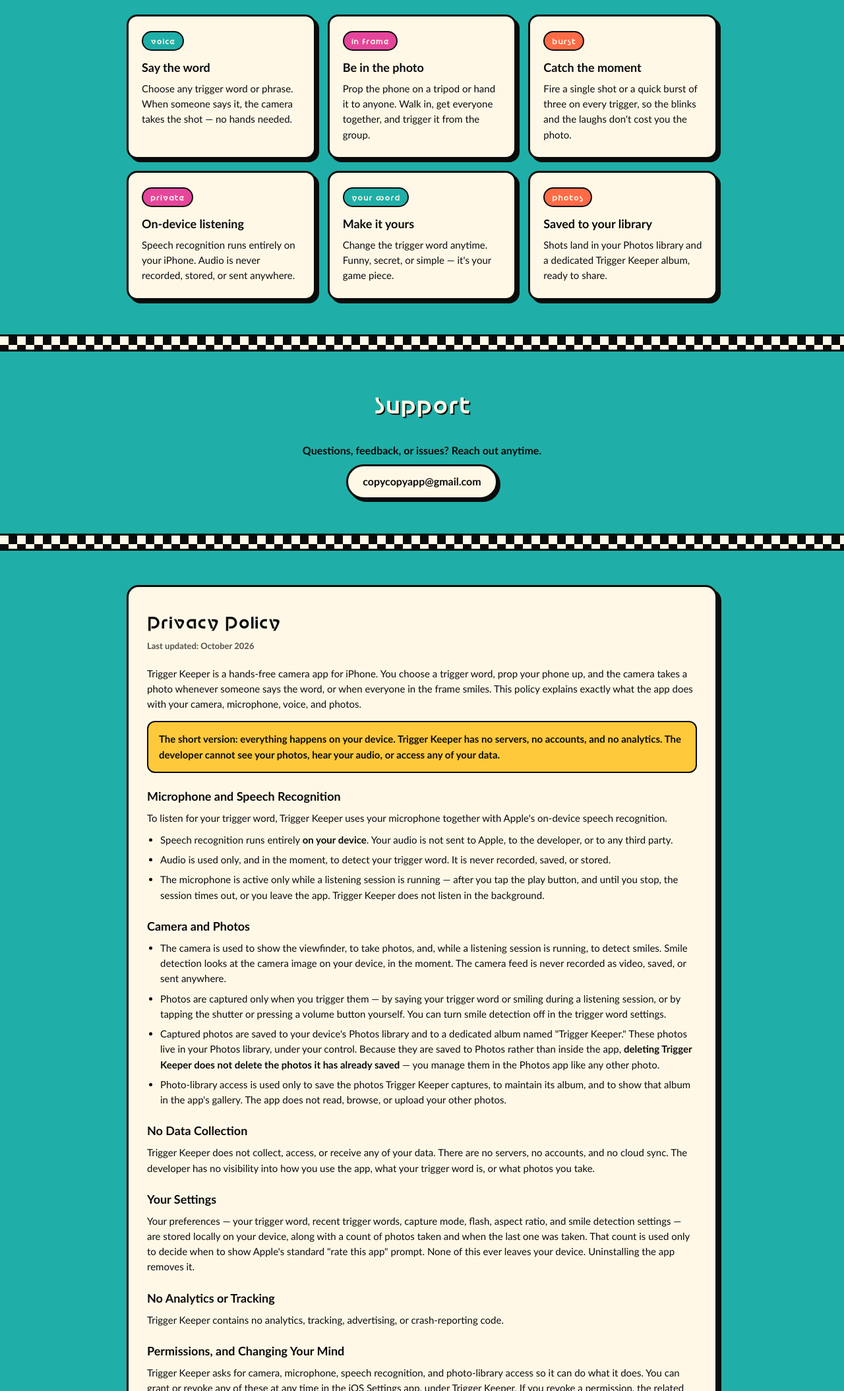
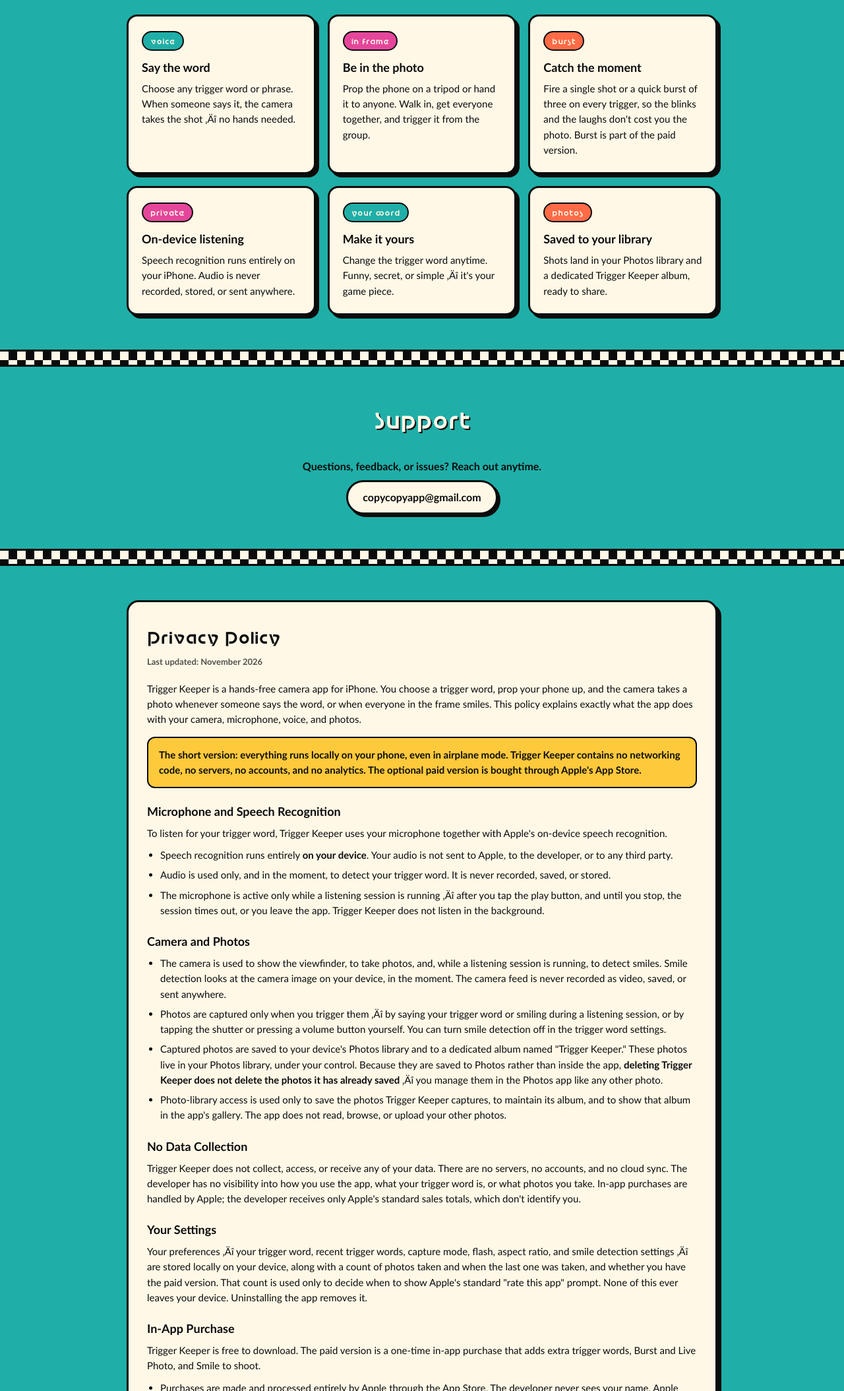
Before and after one commit to copycopyapp/copycopyapp.github.io, a plain HTML site: page trigger-keeper/index.html in a window 1280 px wide. Shown: the part 691-2800 px from the top of the page at 66% size. Drawn offline with Linux system fonts and the light colour scheme.

Commit message:
Update index.html

```diff
--- a/trigger-keeper/index.html
+++ b/trigger-keeper/index.html
@@ -3,7 +3,7 @@
 <head>
 <meta charset="UTF-8">
 <meta name="viewport" content="width=device-width, initial-scale=1.0">
-<title>Trigger Keeper — Hands-Free Group Photos for iPhone</title>
+<title>Trigger Keeper ‚Äî Hands-Free Group Photos for iPhone</title>
 <meta name="description" content="A hands-free iPhone camera. Pick a trigger word, prop your phone up, walk into frame. Say the word and the camera fires. On-device, no accounts, no tracking.">
 <style>
   @font-face {
@@ -278,7 +278,7 @@
     <div class="wrap">
       <img class="app-icon reveal d1" src="icon.png" alt="Trigger Keeper app icon" width="132" height="132">
       <h1 class="wordmark display reveal d2">Trigger Keeper</h1>
-      <p class="tagline reveal d3">Hands-free group photos. Pick a word, prop your phone, walk into frame — say the word and the camera fires.</p>
+      <p class="tagline reveal d3">Hands-free group photos. Pick a word, prop your phone, walk into frame ‚Äî say the word and the camera fires.</p>
       <div class="pills reveal d4">
         <span class="pill">On-device</span>
         <span class="pill">No accounts</span>
@@ -296,7 +296,7 @@
         <div class="card">
           <span class="tag">voice</span>
           <h3>Say the word</h3>
-          <p>Choose any trigger word or phrase. When someone says it, the camera takes the shot — no hands needed.</p>
+          <p>Choose any trigger word or phrase. When someone says it, the camera takes the shot ‚Äî no hands needed.</p>
         </div>
         <div class="card">
           <span class="tag">in frame</span>
@@ -306,7 +306,7 @@
         <div class="card">
           <span class="tag">burst</span>
           <h3>Catch the moment</h3>
-          <p>Fire a single shot or a quick burst of three on every trigger, so the blinks and the laughs don't cost you the photo.</p>
+          <p>Fire a single shot or a quick burst of three on every trigger, so the blinks and the laughs don't cost you the photo. Burst is part of the paid version.</p>
         </div>
         <div class="card">
           <span class="tag">private</span>
@@ -316,7 +316,7 @@
         <div class="card">
           <span class="tag">your word</span>
           <h3>Make it yours</h3>
-          <p>Change the trigger word anytime. Funny, secret, or simple — it's your game piece.</p>
+          <p>Change the trigger word anytime. Funny, secret, or simple ‚Äî it's your game piece.</p>
         </div>
         <div class="card">
           <span class="tag">photos</span>
@@ -343,33 +343,43 @@
     <div class="wrap">
       <div class="policy">
 <h2 class="display">Privacy Policy</h2>
-        <p class="updated">Last updated: October 2026</p>
+        <p class="updated">Last updated: November 2026</p>
 
         <p>Trigger Keeper is a hands-free camera app for iPhone. You choose a trigger word, prop your phone up, and the camera takes a photo whenever someone says the word, or when everyone in the frame smiles. This policy explains exactly what the app does with your camera, microphone, voice, and photos.</p>
 
-        <p class="lede">The short version: everything happens on your device. Trigger Keeper has no servers, no accounts, and no analytics. The developer cannot see your photos, hear your audio, or access any of your data.</p>
+        <p class="lede">The short version: everything runs locally on your phone, even in airplane mode. Trigger Keeper contains no networking code, no servers, no accounts, and no analytics. The optional paid version is bought through Apple's App Store.</p>
 
         <h3>Microphone and Speech Recognition</h3>
         <p>To listen for your trigger word, Trigger Keeper uses your microphone together with Apple's on-device speech recognition.</p>
         <ul>
           <li>Speech recognition runs entirely <strong>on your device</strong>. Your audio is not sent to Apple, to the developer, or to any third party.</li>
           <li>Audio is used only, and in the moment, to detect your trigger word. It is never recorded, saved, or stored.</li>
-          <li>The microphone is active only while a listening session is running — after you tap the play button, and until you stop, the session times out, or you leave the app. Trigger Keeper does not listen in the background.</li>
+          <li>The microphone is active only while a listening session is running ‚Äî after you tap the play button, and until you stop, the session times out, or you leave the app. Trigger Keeper does not listen in the background.</li>
         </ul>
 
         <h3>Camera and Photos</h3>
         <ul>
           <li>The camera is used to show the viewfinder, to take photos, and, while a listening session is running, to detect smiles. Smile detection looks at the camera image on your device, in the moment. The camera feed is never recorded as video, saved, or sent anywhere.</li>
-          <li>Photos are captured only when you trigger them — by saying your trigger word or smiling during a listening session, or by tapping the shutter or pressing a volume button yourself. You can turn smile detection off in the trigger word settings.</li>
-          <li>Captured photos are saved to your device's Photos library and to a dedicated album named "Trigger Keeper." These photos live in your Photos library, under your control. Because they are saved to Photos rather than inside the app, <strong>deleting Trigger Keeper does not delete the photos it has already saved</strong> — you manage them in the Photos app like any other photo.</li>
+          <li>Photos are captured only when you trigger them ‚Äî by saying your trigger word or smiling during a listening session, or by tapping the shutter or pressing a volume button yourself. You can turn smile detection off in the trigger word settings.</li>
+          <li>Captured photos are saved to your device's Photos library and to a dedicated album named "Trigger Keeper." These photos live in your Photos library, under your control. Because they are saved to Photos rather than inside the app, <strong>deleting Trigger Keeper does not delete the photos it has already saved</strong> ‚Äî you manage them in the Photos app like any other photo.</li>
           <li>Photo-library access is used only to save the photos Trigger Keeper captures, to maintain its album, and to show that album in the app's gallery. The app does not read, browse, or upload your other photos.</li>
         </ul>
 
         <h3>No Data Collection</h3>
-        <p>Trigger Keeper does not collect, access, or receive any of your data. There are no servers, no accounts, and no cloud sync. The developer has no visibility into how you use the app, what your trigger word is, or what photos you take.</p>
+        <p>Trigger Keeper does not collect, access, or receive any of your data. There are no servers, no accounts, and no cloud sync. The developer has no visibility into how you use the app, what your trigger word is, or what photos you take. In-app purchases are handled by Apple; the developer receives only Apple's standard sales totals, which don't identify you.</p>
 
         <h3>Your Settings</h3>
-        <p>Your preferences — your trigger word, recent trigger words, capture mode, flash, aspect ratio, and smile detection settings — are stored locally on your device, along with a count of photos taken and when the last one was taken. That count is used only to decide when to show Apple's standard "rate this app" prompt. None of this ever leaves your device. Uninstalling the app removes it.</p>
+        <p>Your preferences ‚Äî your trigger word, recent trigger words, capture mode, flash, aspect ratio, and smile detection settings ‚Äî are stored locally on your device, along with a count of photos taken and when the last one was taken, and whether you have the paid version. That count is used only to decide when to show Apple's standard "rate this app" prompt. None of this ever leaves your device. Uninstalling the app removes it.</p>
+
+        <h3>In-App Purchase</h3>
+        <p>Trigger Keeper is free to download. The paid version is a one-time in-app purchase that adds extra trigger words, Burst and Live Photo, and Smile to shoot.</p>
+        <ul>
+          <li>Purchases are made and processed entirely by Apple through the App Store. The developer never sees your name, Apple Account, or payment details.</li>
+          <li>To know whether you have the paid version, the app asks iOS for your purchase record, which Apple signs and stores on your device. If you had Trigger Keeper before it became free, the app also asks iOS which version you first downloaded, so you keep every feature. Neither check sends anything to the developer.</li>
+          <li>Whether you have the paid version is saved on your device along with your other settings.</li>
+          <li>Restore Purchase asks the App Store to re-sync your purchases. iOS may ask you to sign in to your Apple Account; that sign-in is handled by Apple, not by Trigger Keeper.</li>
+        </ul>
+        <p>Apple's handling of purchases is covered by Apple's own privacy policy.</p>
 
         <h3>No Analytics or Tracking</h3>
         <p>Trigger Keeper contains no analytics, tracking, advertising, or crash-reporting code.</p>
@@ -392,8 +402,8 @@
 
   <footer>
     <div class="wrap">
-      © 2026 Trigger Keeper &nbsp;·&nbsp;
-      <a href="#privacy">Privacy Policy</a> &nbsp;·&nbsp;
+      ¬© 2026 Trigger Keeper &nbsp;¬∑&nbsp;
+      <a href="#privacy">Privacy Policy</a> &nbsp;¬∑&nbsp;
       <a href="mailto:copycopyapp@gmail.com">Contact</a>
     </div>
   </footer>
```
